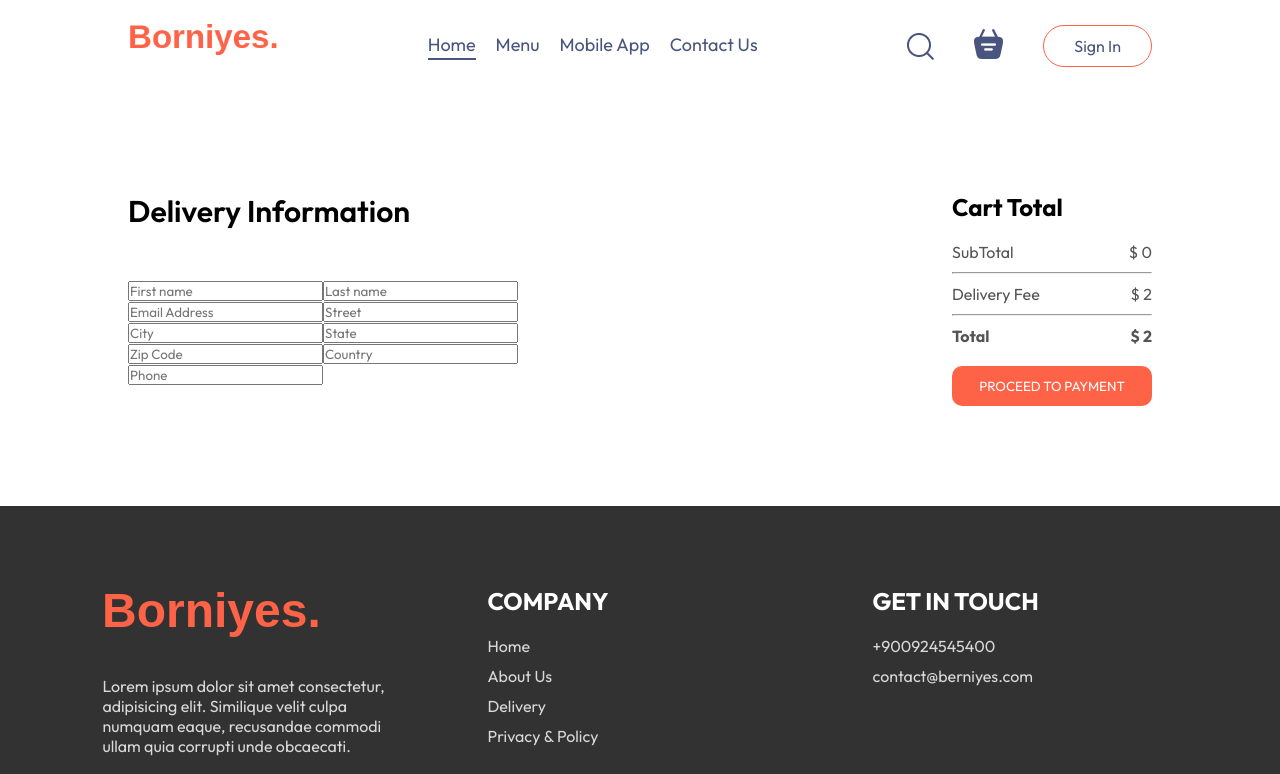
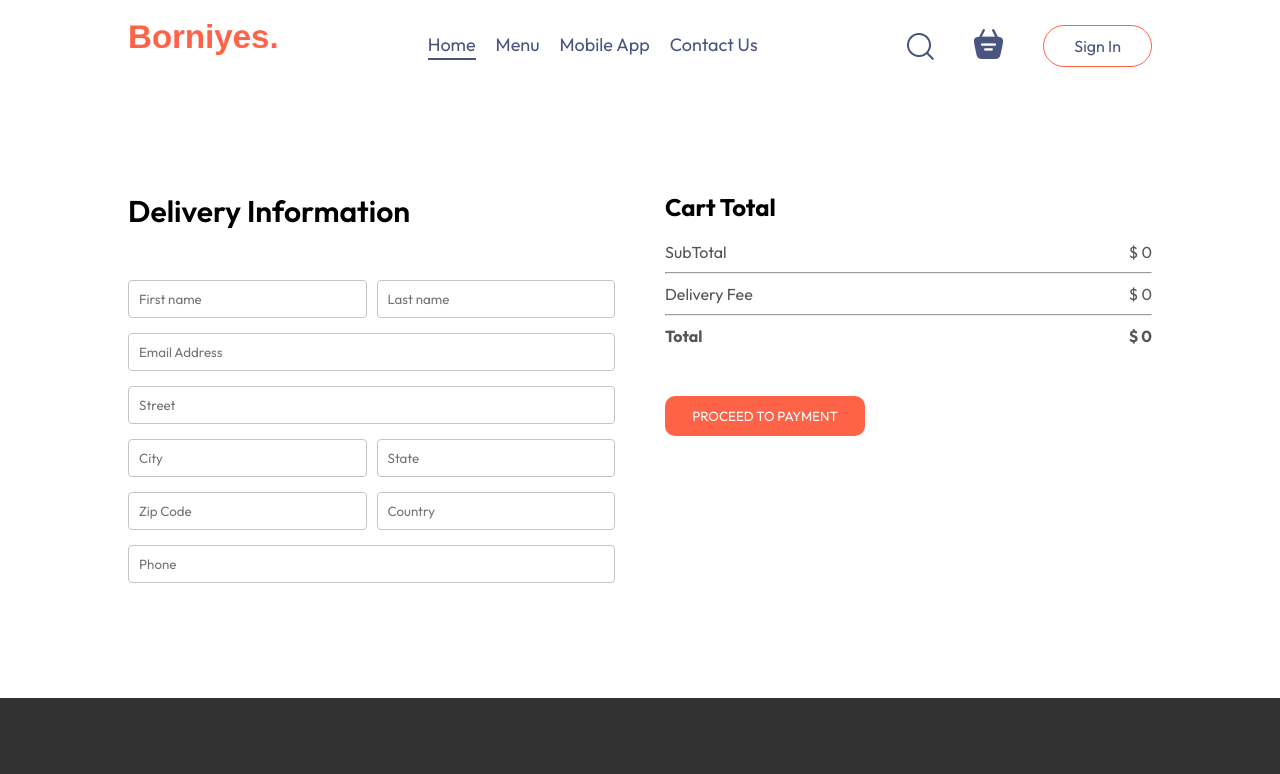
Before and after one commit to SeiamAlMahmud/Borniyes-Food, a React (Vite) app: page /order in a window 1280 px wide. Shown: the top 774 px of the page. Built offline with nearby package versions, Linux system fonts and the light colour scheme.

Commit message:
place order

```diff
--- a/src/pages/Cart/Cart.jsx
+++ b/src/pages/Cart/Cart.jsx
@@ -80,15 +80,15 @@ const Cart = () => {
               <hr />
               <div className="cart-total-details">
                 <p>Delivery Fee</p>
-                <p>$ {2}</p>
+                <p>$ {getTotaCartAmmount() === 0 ? 0 : 2}</p>
               </div>
               <hr />
               <div className="cart-total-details">
                 <b>Total</b>
-                <b>$ {getTotaCartAmmount() + 2}</b>
+                <b>$ {getTotaCartAmmount() === 0 ? 0 : getTotaCartAmmount() + 2}</b>
               </div>
             </div>
-            <button onClick={()=> navigate("/order")}>Proceed to checked In</button>
+            <button onClick={() => navigate("/order")}>Proceed to checked In</button>
           </div>
           <div className="cart-promocode">
             <div>
--- a/src/pages/PlaceOrder/PlaceOrder.jsx
+++ b/src/pages/PlaceOrder/PlaceOrder.jsx
@@ -36,12 +36,12 @@ const PlaceOrder = () => {
               <hr />
               <div className="cart-total-details">
                 <p>Delivery Fee</p>
-                <p>$ {2}</p>
+                <p>$ {getTotaCartAmmount() === 0 ? 0 : 2}</p>
               </div>
               <hr />
               <div className="cart-total-details">
                 <b>Total</b>
-                <b>$ {getTotaCartAmmount() + 2}</b>
+                <b>$ {getTotaCartAmmount() === 0 ? 0 : getTotaCartAmmount() + 2}</b>
               </div>
             </div>
             <button >Proceed to Payment</button>
--- a/src/pages/PlaceOrder/placeOrder.css
+++ b/src/pages/PlaceOrder/placeOrder.css
@@ -18,5 +18,21 @@
 }
 
 .place-order-left input {
-
+    margin-bottom: 15px;
+    width: 100%;
+    padding: 10px;
+    border: 1px solid #c5c5c5;
+    border-radius: 4px;
+    outline-color: tomato;
 }
+.place-order-left .multi-fields{
+    display: flex;
+    gap: 10px;
+}
+.place-order-right {
+    width: 100%;
+    max-width: max(40%,500px);
+}
+.place-order-right .cart-total button{
+    margin-top: 30px;
+}
```
